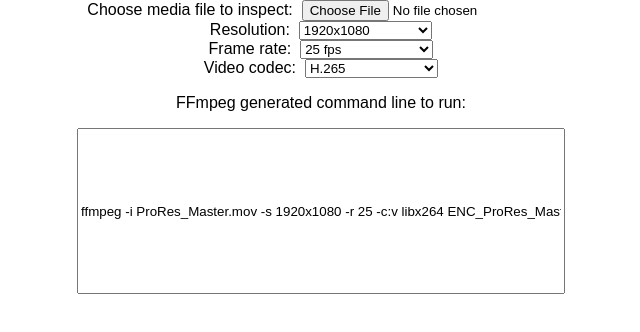
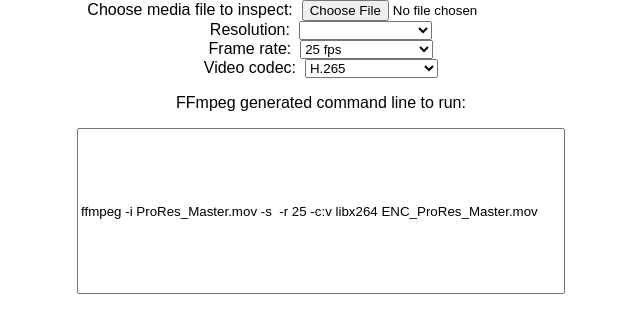
Before and after one commit to atomicsaiko/ffmpeg-command-generator, a React (Create React App) app: page / in a window 1280 px wide. Shown: the top 332 px of the page, without its empty margins (319-959 px from the left). Built offline with nearby package versions, Linux system fonts and the light colour scheme.

Commit message:
Remove the callback for updating the resolution changes. This is now handled via Redux

```diff
--- /dev/null
+++ b/src/actions/resolution/update.js
@@ -0,0 +1,8 @@
+export const UPDATE_RESOLUTION = 'UPDATE_RESOLUTION'
+
+export default (resolution) => {
+  return {
+    type: UPDATE_RESOLUTION,
+    payload: resolution
+  }
+}
--- a/src/components/Resolution.js
+++ b/src/components/Resolution.js
@@ -1,24 +1,22 @@
 import React, { Component } from 'react'
+import { connect } from 'react-redux'
+import updateResolution from '../actions/resolution/update'
 
 class Resolution extends Component {
-  constructor(props) {
-    super(props)
-
-    this.state = {
-      selectValue: 'fhd'
-    }
-  }
 
   handleChange = (event) => {
-    this.setState({ selectValue: event.target.value })
-    this.props.resolution(event.target.value)
+    const { updateResolution } = this.props
+    updateResolution(event.target.value)
   }
 
   render() {
+    const { resolution } = this.props
+
     return (
       <div>
         Resolution: {'\xa0'}
-        <select id='resolution' onChange={this.handleChange} value={this.state.selectValue}>
+        <select id='resolution' onChange={this.handleChange} value={resolution}>
+          <option label=' '></option>
           <option value='1920x1080'>1920x1080</option>
           <option value='1280x720'>1280x720</option>
           <option value='768x432'>768x432</option>
@@ -29,4 +27,6 @@
   }
 }
 
-export default Resolution
+const mapStateToProps = ({ resolution }) => ({ resolution })
+
+export default connect(mapStateToProps, { updateResolution })(Resolution)
--- a/src/containers/FFmpegForm.js
+++ b/src/containers/FFmpegForm.js
@@ -28,7 +28,8 @@
   }
 
   generateFFmpegCMD = () => {
-    const { input, resolution, framerate, videocodec } = this.state
+    const { input, framerate, videocodec } = this.state
+    const { resolution } = this.props
 
     // Preprocess input to splice the file extension from path
 
--- a/src/reducers/resolution.js
+++ b/src/reducers/resolution.js
@@ -1,6 +1,8 @@
+import { UPDATE_RESOLUTION } from '../actions/resolution/update'
+
 export default function(state = '', { type, payload } = {}) {
   switch(type) {
-    case 'CHANGE_RESOLUTION' :
+    case UPDATE_RESOLUTION :
       return payload
 
     default :
```
